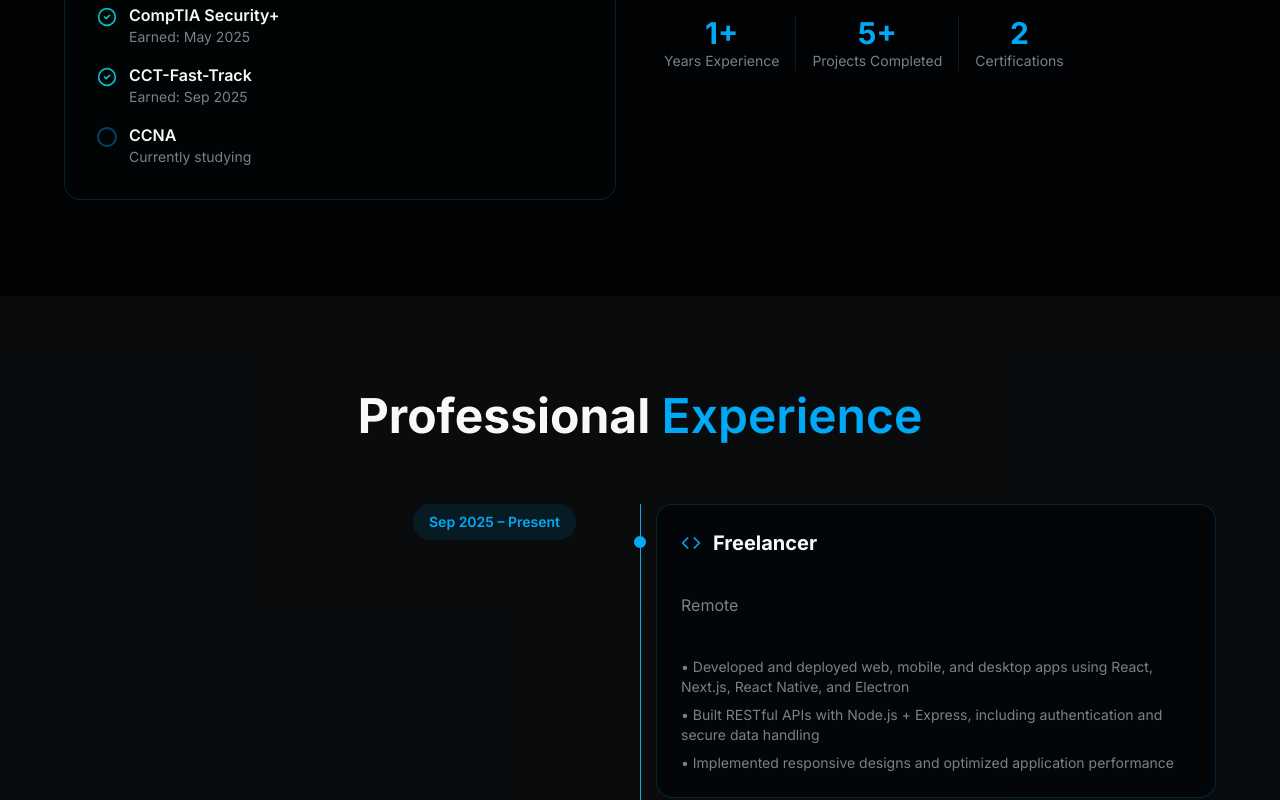
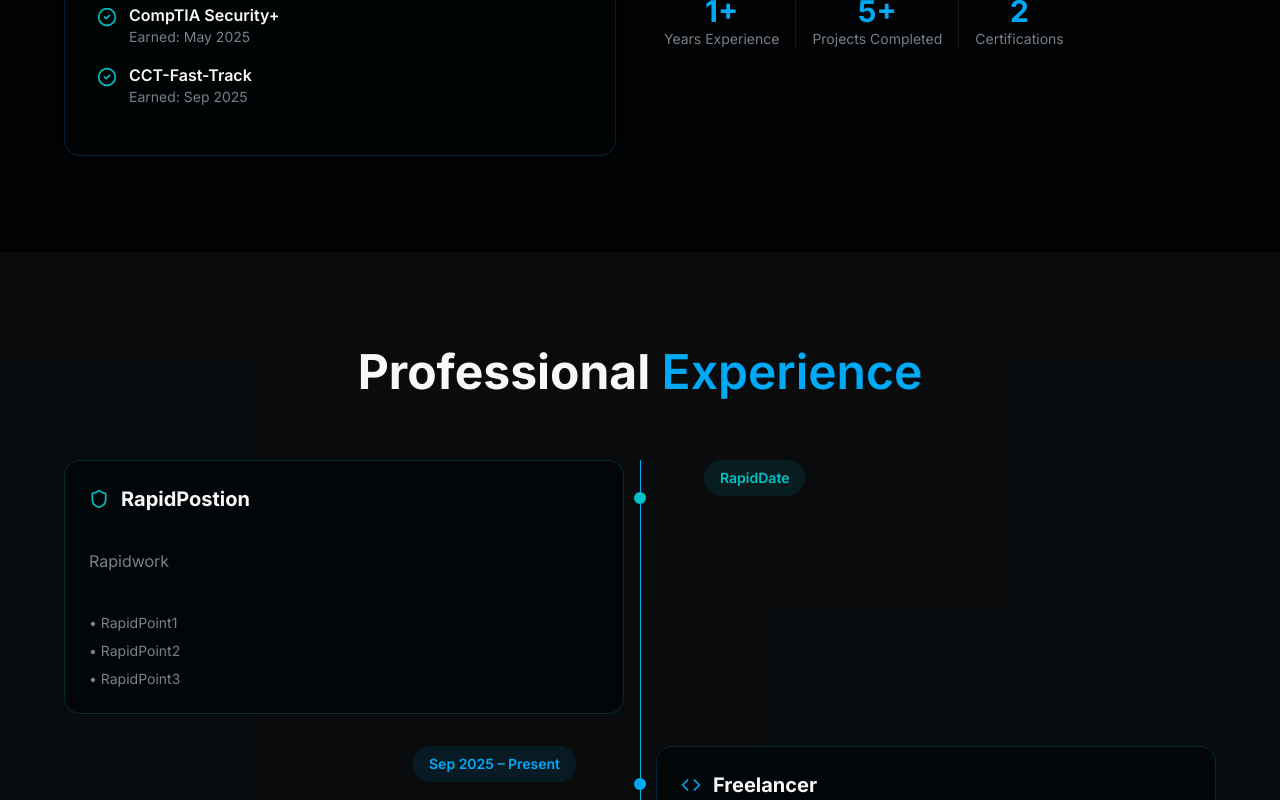
Before and after one commit to Abdel-Rahman-Amoorah/MyPortfolio-Reimagin, a Next.js app: page / in a window 1280 px wide. Shown: the part 1420-2220 px from the top of the page. Built offline with nearby package versions, Linux system fonts and the light colour scheme.

Commit message:
Update page.tsx

```diff
--- a/app/page.tsx
+++ b/app/page.tsx
@@ -223,11 +223,11 @@ export default function Portfolio() {
                     </div>
                   </div>
                   <div className="flex items-start gap-3">
-                    <div className="h-5 w-5 rounded-full border-2 border-primary/40 mt-1 shrink-0" />
+                    {/* <div className="h-5 w-5 rounded-full border-2 border-primary/40 mt-1 shrink-0" />
                     <div>
                       <p className="font-semibold">CCNA</p>
                       <p className="text-sm text-muted-foreground">{t("CCNA")}</p>
-                    </div>
+                    </div> */}
                   </div>
                 </div>
               </Card>
@@ -273,6 +273,29 @@ export default function Portfolio() {
             className={`space-y-8 relative before:absolute before:top-0 before:bottom-0 before:w-px before:bg-linear-to-b before:from-primary before:via-accent before:to-primary ${lang === "ar" ? "before:right-8 md:before:right-1/2" : "before:left-8 md:before:left-1/2"
               }`}
           >
+
+            {/* IT Specialist */}
+            <div className="relative md:grid md:grid-cols-2 md:gap-8">
+              <div className="md:order-1 md:pl-12">
+                <span className="inline-block px-4 py-2 rounded-full bg-accent/10 text-accent text-sm font-semibold mb-2">
+                  {t("RapidDate")}
+                </span>
+              </div>
+              <Card className="ml-16 md:ml-0 p-6 border-accent/20 bg-card/80 backdrop-blur md:order-0">
+                <div className="flex items-center gap-3 mb-3">
+                  <Shield className="h-5 w-5 text-accent" />
+                  <h3 className="text-xl font-bold">{t("RapidPostion")}</h3>
+                </div>
+                <p className="text-muted-foreground mb-4">{t("Rapidwork")}</p>
+                <ul className="space-y-2 text-sm text-muted-foreground">
+                  <li>• {t("RapidPoint1")}</li>
+                  <li>• {t("RapidPoint2")}</li>
+                  <li>• {t("RapidPoint3")}</li>
+                </ul>
+              </Card>
+              <div className="absolute left-8 top-8 w-3 h-3 bg-accent rounded-full md:left-1/2 md:-translate-x-1/2" />
+            </div>
+
             {/* Freelance \*/}
             <div className={`relative md:grid md:grid-cols-2 md:gap-8 ${lang === "ar" ? "md:[direction:rtl]" : ""}`}>
               <div className={lang === "ar" ? "md:text-left md:pl-12" : "md:text-right md:pr-12"}>
```
